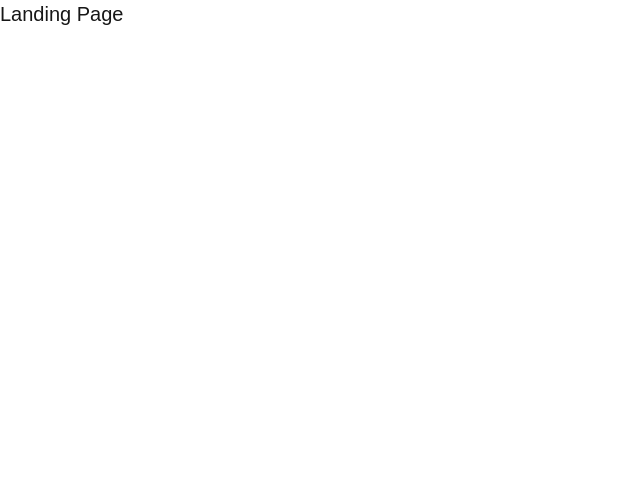
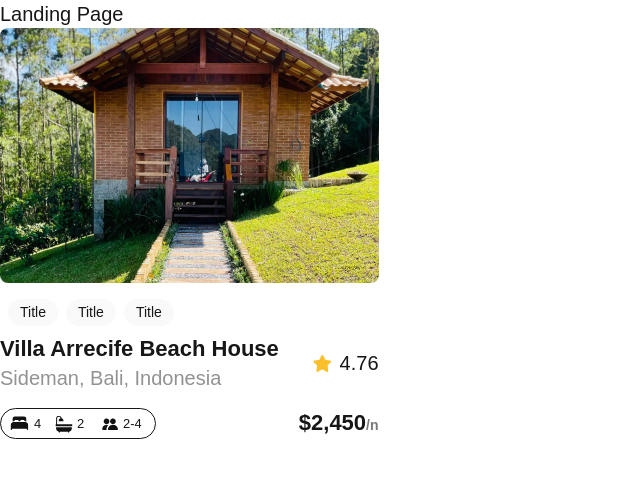
Before and after one commit to IsraelOlusoji/alx-project-0x00-setup, a Next.js app in the folder alx-project-0x00/: page /landing in a window 1280 px wide. Shown: the top 478 px of the page, without its empty margins (0-640 px from the left). Built offline with nearby package versions, Linux system fonts and the light colour scheme.

Commit message:
Using components

```diff
--- a/alx-project-0x00/pages/landing.tsx
+++ b/alx-project-0x00/pages/landing.tsx
@@ -1,10 +1,11 @@
 import React from "react";
-
+import Card from "../components/Card";
 const Landing: React.FC = () => {
   return (
     <div>
       <h1 className="text-xl font-extralight">
         Landing Page
+      <Card/>
       </h1>
     </div>
   );
```
Also changed, not shown: alx-project-0x00/public/assets/house.png (added), alx-project-0x00/public/assets/star.png (added).
